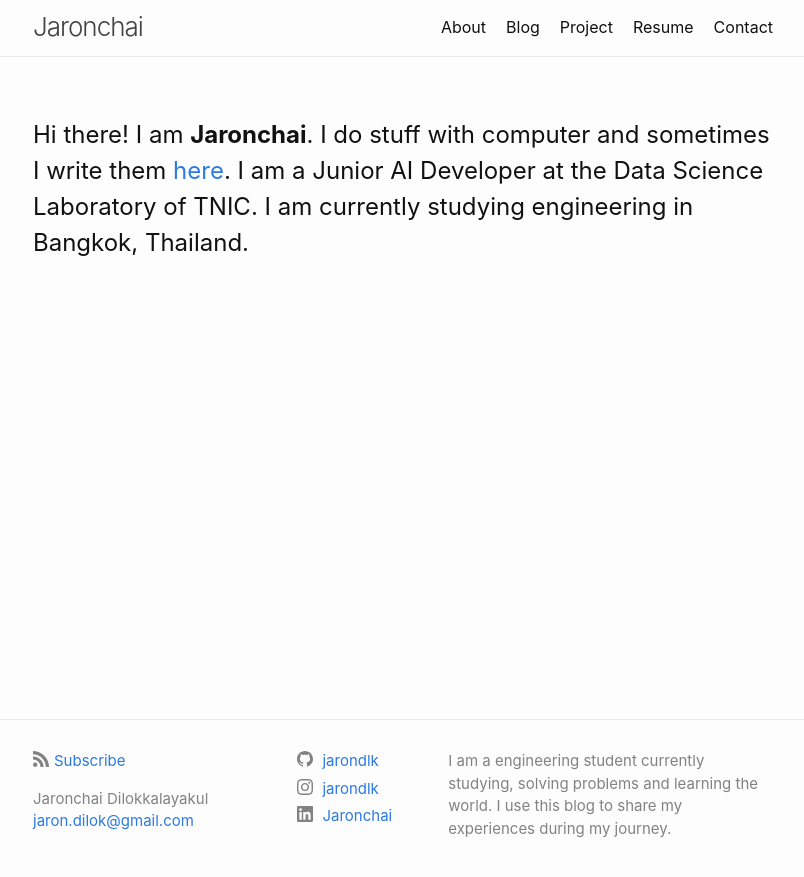
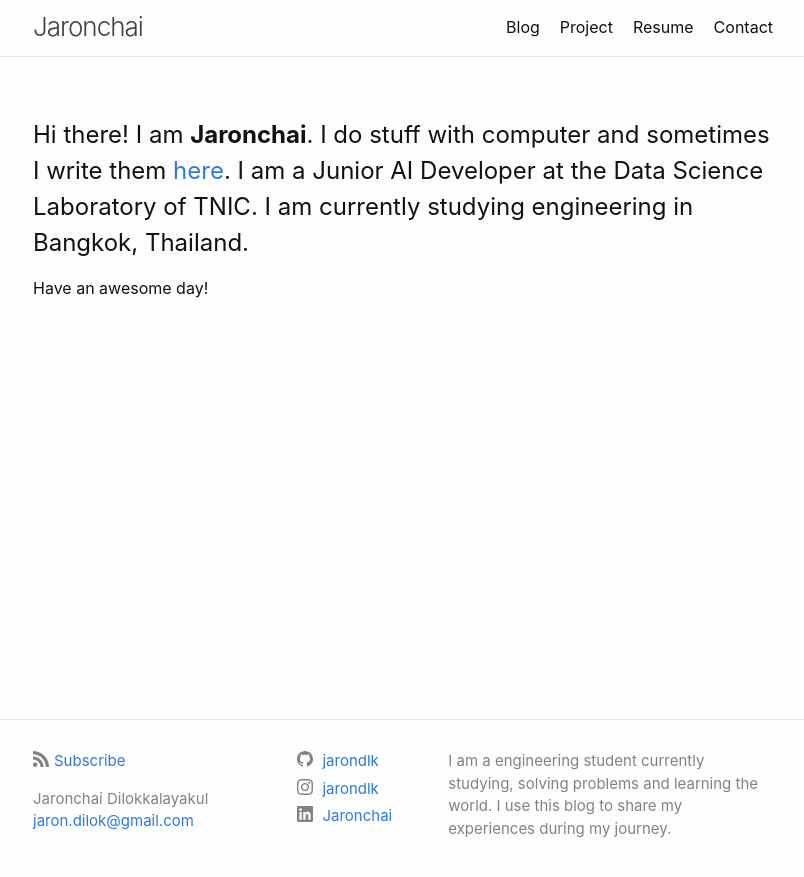
Before and after one commit to jarondlk/jaronchai-blog, a Jekyll site: the page built from index.markdown, in a window 1280 px wide. Shown: the top 877 px of the page, without its empty margins (237-1041 px from the left). Built offline with Jekyll 4.4.1, drawn with Linux system fonts in a browser that asks for light colours.

Commit message:
Update index

```diff
--- a/_config.yml
+++ b/_config.yml
@@ -31,7 +31,7 @@ linkedin_username: Jaronchai
 instagram_username: jarondlk
 
 header_pages:
-  - pages/about.markdown
+  # - pages/about.markdown
   - pages/blog.markdown
   - pages/projects.markdown
   - pages/resume.markdown
--- a/index.markdown
+++ b/index.markdown
@@ -8,3 +8,5 @@ layout: page
 # Hi there! I am **Jaronchai**. I do stuff with computer and sometimes I write them [here][blog]. I am a Junior AI Developer at the Data Science Laboratory of TNIC. I am currently studying engineering in Bangkok, Thailand.
 
 [blog]: blog/
+
+Have an awesome day!
```
